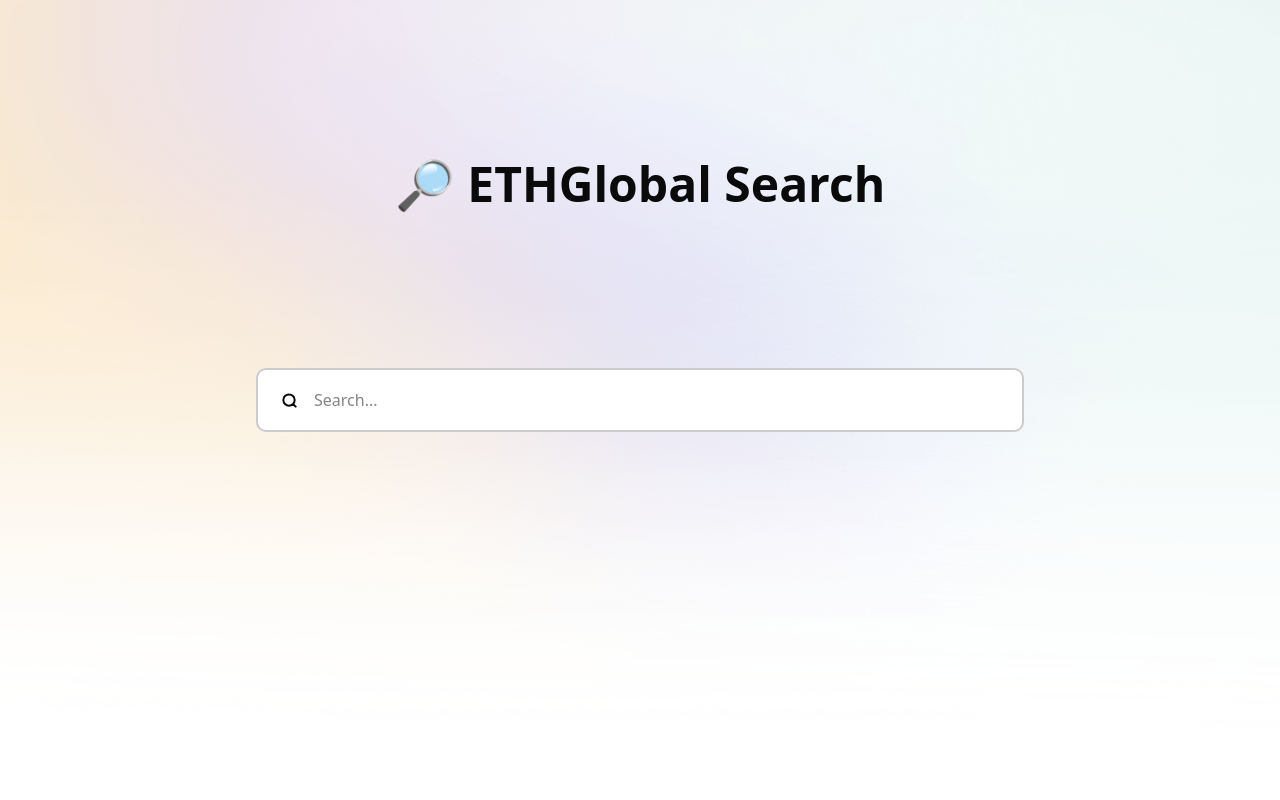
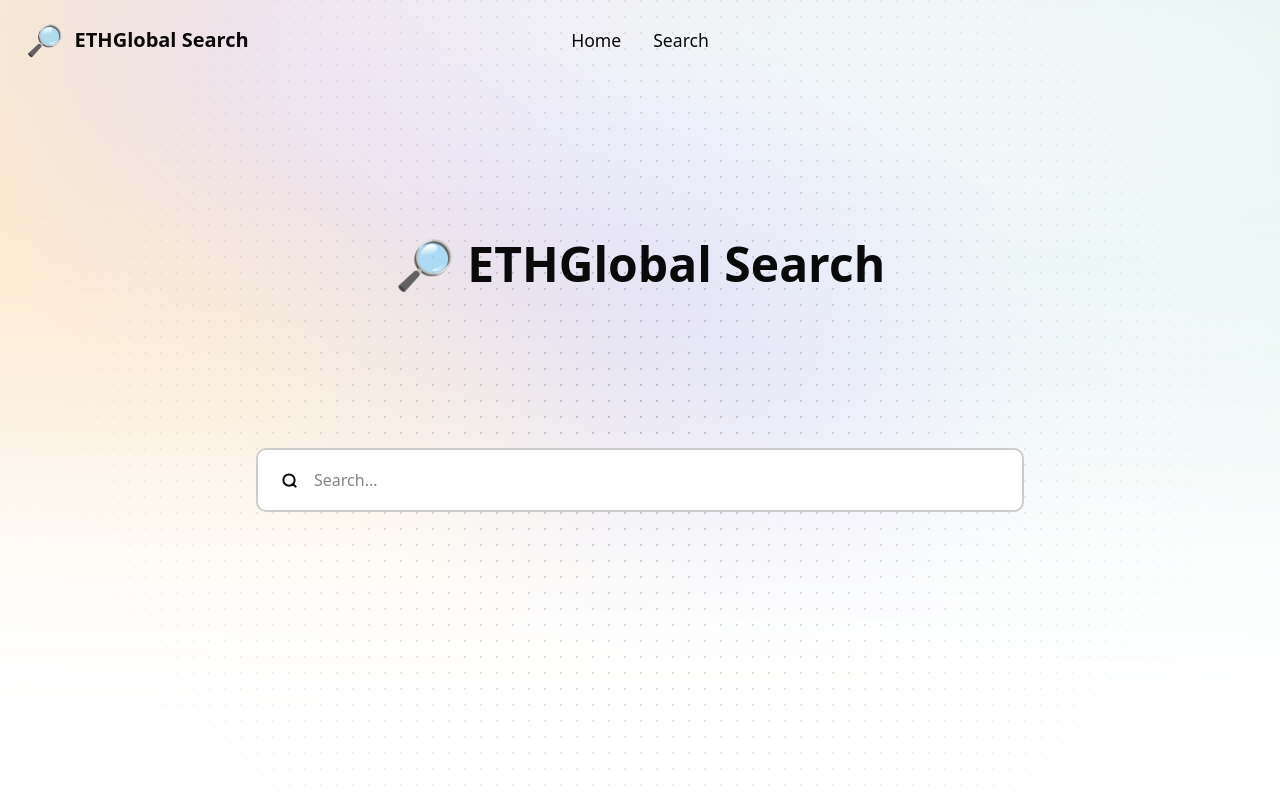
Before and after one commit to pauldev20/ethglobalsearch, a Next.js app in the folder frontend/: page / in a window 1280 px wide. Built offline with nearby package versions, Linux system fonts and the light colour scheme.

Commit message:
added navbar

```diff
--- a/frontend/src/app/layout.tsx
+++ b/frontend/src/app/layout.tsx
@@ -1,5 +1,8 @@
+import { DotPattern } from "@/components/ui/dot-pattern";
 import { Inter as FontSans } from "next/font/google";
+import { Navbar } from "@/components/Navbar";
 import type { Metadata } from "next";
+import { cn } from "@/lib/utils";
 
 import "./globals.css";
 
@@ -32,7 +35,20 @@
 }>) {
     return (
         <html lang="en">
-            <body className={`${fontSans.variable} min-h-screen bg-background font-sans antialiased`}>{children}</body>
+            <body className={`${fontSans.variable} h-screen bg-background font-sans antialiased flex flex-col overflow-hidden`}>
+                <Navbar />
+
+				{/* Dot Pattern Background */}
+				<DotPattern
+					className={cn(
+						"mask-[radial-gradient(500px_circle_at_center,white,transparent)] sm:mask-[radial-gradient(600px_circle_at_center,white,transparent)]",
+					)}
+				/>
+
+                <div className="flex-1 overflow-y-auto">
+                    {children}
+                </div>
+            </body>
         </html>
     );
 }
--- /dev/null
+++ b/frontend/src/app/not-found.tsx
@@ -0,0 +1,5 @@
+import { redirect } from "next/navigation";
+
+export default function Custom404() {
+    redirect("/");
+}
--- /dev/null
+++ b/frontend/src/components/Navbar.tsx
@@ -0,0 +1,24 @@
+import { pageData } from "@/pageData";
+
+export function Navbar() {
+    return (
+        <nav className="py-2">
+			<div className="max-w-7xl mx-auto px-6 lg:px-8 w-full relative flex h-16 flex-row items-center justify-between">
+				{/* Logo */}
+				<a href="/" className="absolute left-[1.6rem] flex items-center gap-3 group">
+					<span className="text-3xl transition-transform group-hover:scale-110 duration-200">{pageData.icon}</span>
+					<span className="text-xl font-bold text-foreground">{pageData.title}</span>
+				</a>
+
+				<ul className="hidden w-full items-center justify-center gap-8 lg:flex">
+					<li className="font-medium transition-opacity hover:opacity-60 lg:text-[1.1rem]">
+						<a href="/"><span>Home</span></a>
+					</li>
+					<li className="font-medium transition-opacity hover:opacity-60 lg:text-[1.1rem]">
+						<a href="/search"><span>Search</span></a>
+					</li>
+				</ul>
+			</div>
+		</nav>
+    );
+}
--- /dev/null
+++ b/frontend/src/components/ui/dot-pattern.tsx
@@ -0,0 +1,158 @@
+"use client"
+
+import React, { useEffect, useId, useRef, useState } from "react"
+import { motion } from "motion/react"
+
+import { cn } from "@/lib/utils"
+
+/**
+ *  DotPattern Component Props
+ *
+ * @param {number} [width=16] - The horizontal spacing between dots
+ * @param {number} [height=16] - The vertical spacing between dots
+ * @param {number} [x=0] - The x-offset of the entire pattern
+ * @param {number} [y=0] - The y-offset of the entire pattern
+ * @param {number} [cx=1] - The x-offset of individual dots
+ * @param {number} [cy=1] - The y-offset of individual dots
+ * @param {number} [cr=1] - The radius of each dot
+ * @param {string} [className] - Additional CSS classes to apply to the SVG container
+ * @param {boolean} [glow=false] - Whether dots should have a glowing animation effect
+ */
+interface DotPatternProps extends React.SVGProps<SVGSVGElement> {
+  width?: number
+  height?: number
+  x?: number
+  y?: number
+  cx?: number
+  cy?: number
+  cr?: number
+  className?: string
+  glow?: boolean
+  [key: string]: unknown
+}
+
+/**
+ * DotPattern Component
+ *
+ * A React component that creates an animated or static dot pattern background using SVG.
+ * The pattern automatically adjusts to fill its container and can optionally display glowing dots.
+ *
+ * @component
+ *
+ * @see DotPatternProps for the props interface.
+ *
+ * @example
+ * // Basic usage
+ * <DotPattern />
+ *
+ * // With glowing effect and custom spacing
+ * <DotPattern
+ *   width={20}
+ *   height={20}
+ *   glow={true}
+ *   className="opacity-50"
+ * />
+ *
+ * @notes
+ * - The component is client-side only ("use client")
+ * - Automatically responds to container size changes
+ * - When glow is enabled, dots will animate with random delays and durations
+ * - Uses Motion for animations
+ * - Dots color can be controlled via the text color utility classes
+ */
+
+export function DotPattern({
+  width = 16,
+  height = 16,
+  x = 0,
+  y = 0,
+  cx = 1,
+  cy = 1,
+  cr = 1,
+  className,
+  glow = false,
+  ...props
+}: DotPatternProps) {
+  const id = useId()
+  const containerRef = useRef<SVGSVGElement>(null)
+  const [dimensions, setDimensions] = useState({ width: 0, height: 0 })
+
+  useEffect(() => {
+    const updateDimensions = () => {
+      if (containerRef.current) {
+        const { width, height } = containerRef.current.getBoundingClientRect()
+        setDimensions({ width, height })
+      }
+    }
+
+    updateDimensions()
+    window.addEventListener("resize", updateDimensions)
+    return () => window.removeEventListener("resize", updateDimensions)
+  }, [])
+
+  const dots = Array.from(
+    {
+      length:
+        Math.ceil(dimensions.width / width) *
+        Math.ceil(dimensions.height / height),
+    },
+    (_, i) => {
+      const col = i % Math.ceil(dimensions.width / width)
+      const row = Math.floor(i / Math.ceil(dimensions.width / width))
+      return {
+        x: col * width + cx,
+        y: row * height + cy,
+        delay: Math.random() * 5,
+        duration: Math.random() * 3 + 2,
+      }
+    }
+  )
+
+  return (
+    <svg
+      ref={containerRef}
+      aria-hidden="true"
+      className={cn(
+        "pointer-events-none absolute inset-0 h-full w-full text-neutral-400/80",
+        className
+      )}
+      {...props}
+    >
+      <defs>
+        <radialGradient id={`${id}-gradient`}>
+          <stop offset="0%" stopColor="currentColor" stopOpacity="1" />
+          <stop offset="100%" stopColor="currentColor" stopOpacity="0" />
+        </radialGradient>
+      </defs>
+      {dots.map((dot, index) => (
+        <motion.circle
+          key={`${dot.x}-${dot.y}`}
+          cx={dot.x}
+          cy={dot.y}
+          r={cr}
+          fill={glow ? `url(#${id}-gradient)` : "currentColor"}
+          initial={glow ? { opacity: 0.4, scale: 1 } : {}}
+          animate={
+            glow
+              ? {
+                  opacity: [0.4, 1, 0.4],
+                  scale: [1, 1.5, 1],
+                }
+              : {}
+          }
+          transition={
+            glow
+              ? {
+                  duration: dot.duration,
+                  repeat: Infinity,
+                  repeatType: "reverse",
+                  delay: dot.delay,
+                  ease: "easeInOut",
+                }
+              : {}
+          }
+        />
+      ))}
+    </svg>
+  )
+}
```
